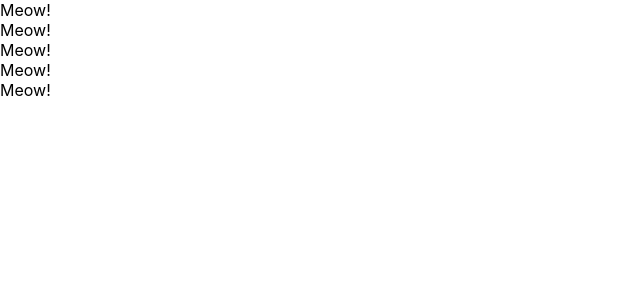
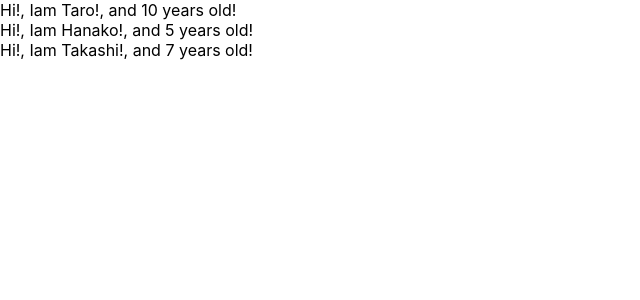
Before and after one commit to kato-takashi/ud_react_redux_crud, a React (Create React App) app: page / in a window 1280 px wide. Shown: the top 300 px of the page, without its empty margins (0-640 px from the left). Built offline with nearby package versions, Linux system fonts and the light colour scheme.

Commit message:
learn props of component

```diff
--- a/src/App.js
+++ b/src/App.js
@@ -1,26 +1,21 @@
-import React, { Component } from 'react';
-
-
-//class App extends Component {
-//  render() {
-//      return (<React.Fragment>
-//	<label htmlFor='bar' >bar </label>
-//	<input type='text' onChange ={()=>{console.log('I am  Clicked ')}}/>
-//      </React.Fragment>)
-//    }
-//}
-//
+import React  from 'react';
+const profiles = [
+	{name:"Taro", age:10},
+	{name:"Hanako", age:5},
+	{name:"Takashi"}
+]
 const App = ()=>{
-	return(<div>
-			<Cat />
-			<Cat />
-			<Cat />
-			<Cat />
-			<Cat />
-		</div>)
+	return(<div>{
+			profiles.map((profile, index)=>{
+				return <User name={profile.name} age={profile.age} key={index}/>
+			})
+		}
+	</div>)
 }
 
-const Cat = ()=>{
-	return <div>Meow!</div>
+const User = (props)=>{
+	return <div>Hi!, Iam {props.name}!, and {props.age} years old!</div>
 }
 export default App;
+
+User.defaultProps = {age:7}
```
Also changed, not shown: 1 other file (tests, documents, lock files or other folders).
